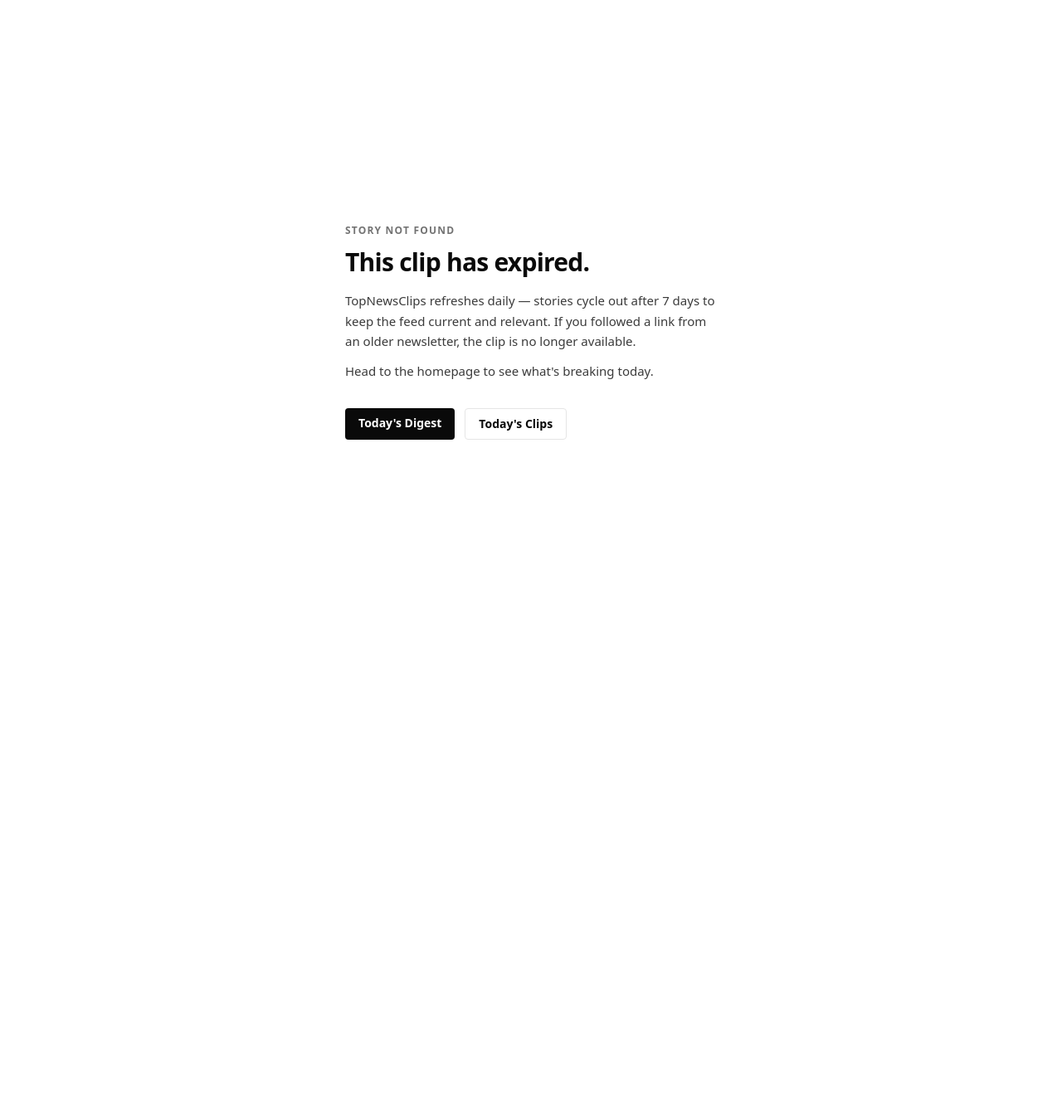
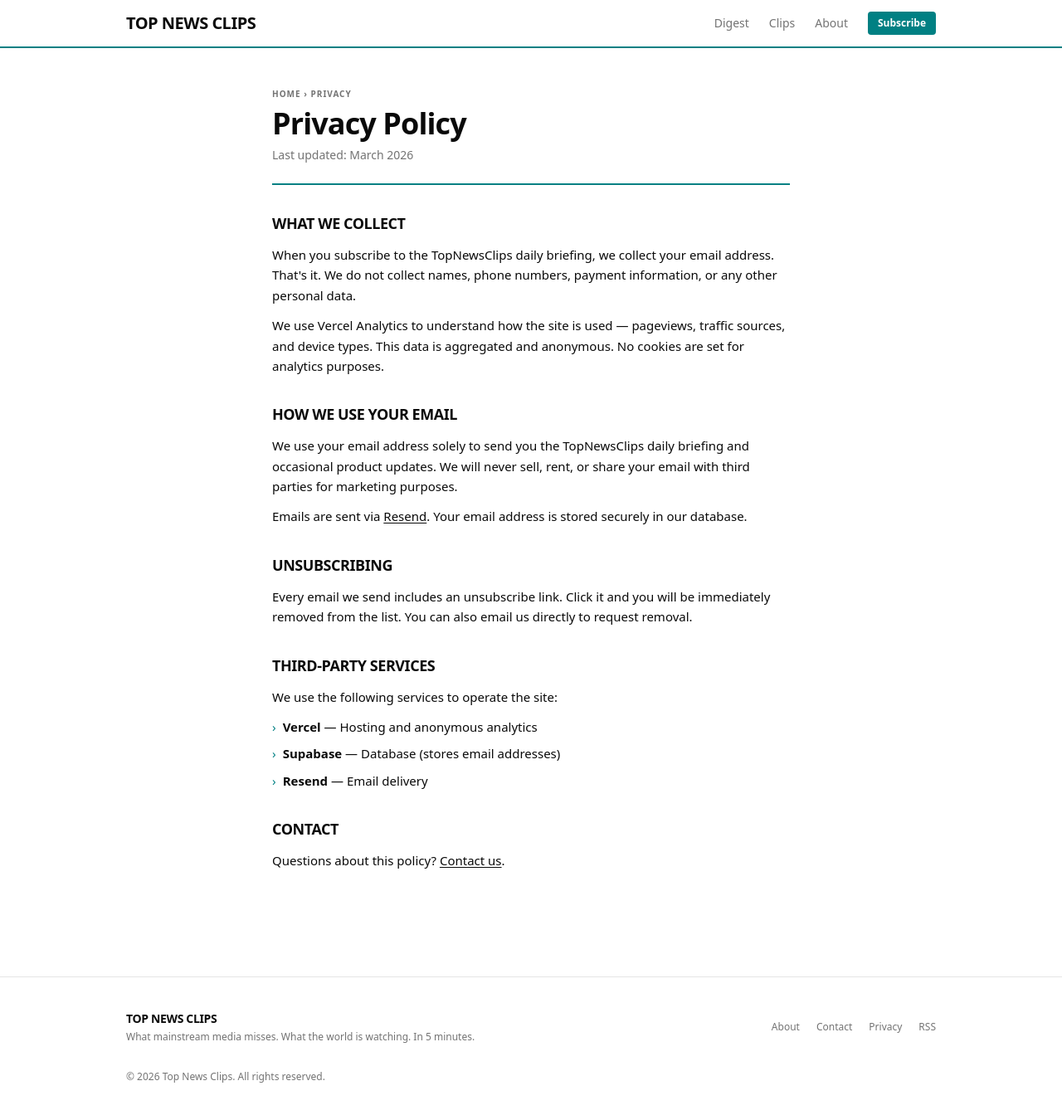
Before and after one commit to neuner76/topnewsclips, a Next.js app: page /privacy in a window 1280 px wide. Before the commit this address had no page. Shown: the whole page at 83% size. Before the commit the page ends 800 px from the top, so only its background shows below. Built offline with nearby package versions, Linux system fonts and the light colour scheme.

Commit message:
site architecture

```diff
--- /dev/null
+++ b/app/contact/page.tsx
@@ -0,0 +1,67 @@
+import type { Metadata } from 'next'
+import Header from '@/components/Header'
+import Footer from '@/components/Footer'
+import Link from 'next/link'
+
+export const metadata: Metadata = {
+  title: 'Contact — Top News Clips',
+  description: 'Get in touch with the Top News Clips team.',
+  alternates: { canonical: 'https://www.topnewsclips.com/contact' },
+}
+
+export default function ContactPage() {
+  return (
+    <>
+      <Header />
+      <main className="max-w-2xl mx-auto px-4 sm:px-6 py-12">
+
+        <div className="mb-8 border-b-2 border-[oklch(0.52_0.14_196)] pb-6">
+          <p className="text-[10px] font-bold tracking-widest text-muted-foreground uppercase mb-2">
+            <Link href="/" className="hover:text-foreground transition-colors">Home</Link>
+            {' › '}Contact
+          </p>
+          <h1 className="text-3xl sm:text-4xl font-black tracking-tight">Contact</h1>
+          <p className="text-sm text-muted-foreground mt-2">
+            What mainstream media misses. What the world is watching. In 5 minutes.
+          </p>
+        </div>
+
+        <div className="space-y-8 text-[15px] leading-relaxed">
+
+          <div className="space-y-4">
+            {[
+              {
+                label: 'Story tip or submission',
+                body: 'Found a story you think we should cover? Send us the URL and a one-line note on why it matters.',
+                email: 'tips@topnewsclips.com',
+              },
+              {
+                label: 'Corrections',
+                body: 'If something we published is wrong or misleading, we want to know. We take corrections seriously.',
+                email: 'corrections@topnewsclips.com',
+              },
+              {
+                label: 'Everything else',
+                body: 'Feedback, partnerships, press inquiries, or anything else.',
+                email: 'hello@topnewsclips.com',
+              },
+            ].map(({ label, body, email }) => (
+              <div key={label} className="p-5 border border-border rounded-lg">
+                <p className="text-xs font-bold tracking-widest text-[oklch(0.52_0.14_196)] uppercase mb-1">{label}</p>
+                <p className="text-sm text-muted-foreground mb-3">{body}</p>
+                <a
+                  href={`mailto:${email}`}
+                  className="text-sm font-semibold text-foreground hover:underline underline-offset-2"
+                >
+                  {email}
+                </a>
+              </div>
+            ))}
+          </div>
+
+        </div>
+      </main>
+      <Footer />
+    </>
+  )
+}
--- /dev/null
+++ b/app/privacy/page.tsx
@@ -0,0 +1,94 @@
+import type { Metadata } from 'next'
+import Header from '@/components/Header'
+import Footer from '@/components/Footer'
+import Link from 'next/link'
+
+export const metadata: Metadata = {
+  title: 'Privacy Policy — Top News Clips',
+  description: 'How Top News Clips collects, uses, and protects your information.',
+  alternates: { canonical: 'https://www.topnewsclips.com/privacy' },
+}
+
+export default function PrivacyPage() {
+  return (
+    <>
+      <Header />
+      <main className="max-w-2xl mx-auto px-4 sm:px-6 py-12">
+
+        <div className="mb-8 border-b-2 border-[oklch(0.52_0.14_196)] pb-6">
+          <p className="text-[10px] font-bold tracking-widest text-muted-foreground uppercase mb-2">
+            <Link href="/" className="hover:text-foreground transition-colors">Home</Link>
+            {' › '}Privacy
+          </p>
+          <h1 className="text-3xl sm:text-4xl font-black tracking-tight">Privacy Policy</h1>
+          <p className="text-sm text-muted-foreground mt-2">Last updated: March 2026</p>
+        </div>
+
+        <div className="prose prose-sm max-w-none space-y-8 text-[15px] leading-relaxed">
+
+          <section>
+            <h2 className="text-lg font-black tracking-tight uppercase mb-3">What we collect</h2>
+            <p>
+              When you subscribe to the TopNewsClips daily briefing, we collect your email address.
+              That&apos;s it. We do not collect names, phone numbers, payment information, or any
+              other personal data.
+            </p>
+            <p className="mt-3">
+              We use Vercel Analytics to understand how the site is used — pageviews, traffic sources,
+              and device types. This data is aggregated and anonymous. No cookies are set for
+              analytics purposes.
+            </p>
+          </section>
+
+          <section>
+            <h2 className="text-lg font-black tracking-tight uppercase mb-3">How we use your email</h2>
+            <p>
+              We use your email address solely to send you the TopNewsClips daily briefing and
+              occasional product updates. We will never sell, rent, or share your email with
+              third parties for marketing purposes.
+            </p>
+            <p className="mt-3">
+              Emails are sent via <a href="https://resend.com" className="underline underline-offset-2">Resend</a>.
+              Your email address is stored securely in our database.
+            </p>
+          </section>
+
+          <section>
+            <h2 className="text-lg font-black tracking-tight uppercase mb-3">Unsubscribing</h2>
+            <p>
+              Every email we send includes an unsubscribe link. Click it and you will be immediately
+              removed from the list. You can also email us directly to request removal.
+            </p>
+          </section>
+
+          <section>
+            <h2 className="text-lg font-black tracking-tight uppercase mb-3">Third-party services</h2>
+            <p>We use the following services to operate the site:</p>
+            <ul className="mt-3 space-y-2 list-none pl-0">
+              {[
+                { name: 'Vercel', purpose: 'Hosting and anonymous analytics' },
+                { name: 'Supabase', purpose: 'Database (stores email addresses)' },
+                { name: 'Resend', purpose: 'Email delivery' },
+              ].map(({ name, purpose }) => (
+                <li key={name} className="flex gap-2">
+                  <span className="text-[oklch(0.52_0.14_196)] shrink-0">›</span>
+                  <span><strong>{name}</strong> — {purpose}</span>
+                </li>
+              ))}
+            </ul>
+          </section>
+
+          <section>
+            <h2 className="text-lg font-black tracking-tight uppercase mb-3">Contact</h2>
+            <p>
+              Questions about this policy?{' '}
+              <Link href="/contact" className="underline underline-offset-2">Contact us</Link>.
+            </p>
+          </section>
+
+        </div>
+      </main>
+      <Footer />
+    </>
+  )
+}
--- a/app/story/[slug]/page.tsx
+++ b/app/story/[slug]/page.tsx
@@ -107,6 +107,16 @@ export default async function StoryPage({ params }: Props) {
   const fullDescription = (s.description ?? '').trim()
   const shortDescription = fullDescription.slice(0, 155)
 
+  const breadcrumbJsonLd = {
+    '@context': 'https://schema.org',
+    '@type': 'BreadcrumbList',
+    itemListElement: [
+      { '@type': 'ListItem', position: 1, name: 'Home', item: 'https://www.topnewsclips.com' },
+      { '@type': 'ListItem', position: 2, name: 'Clips', item: 'https://www.topnewsclips.com/?view=clips' },
+      ...(s.category ? [{ '@type': 'ListItem', position: 3, name: s.category.charAt(0).toUpperCase() + s.category.slice(1), item: canonicalUrl }] : []),
+    ],
+  }
+
   const jsonLd = {
     '@context': 'https://schema.org',
     '@graph': [
@@ -147,18 +157,27 @@ export default async function StoryPage({ params }: Props) {
     <>
       <script
         type="application/ld+json"
+        dangerouslySetInnerHTML={{ __html: JSON.stringify(breadcrumbJsonLd) }}
+      />
+      <script
+        type="application/ld+json"
         dangerouslySetInnerHTML={{ __html: JSON.stringify(jsonLd) }}
       />
       <Header />
       <main className="max-w-3xl mx-auto px-4 sm:px-6 py-8">
 
-        {/* Back */}
-        <Link
-          href="/"
-          className="inline-flex items-center gap-1 text-xs font-medium text-muted-foreground hover:text-foreground transition-colors mb-6"
-        >
-          ← Back to Today&apos;s Digest
-        </Link>
+        {/* Breadcrumb */}
+        <nav className="flex items-center gap-1.5 text-xs text-muted-foreground mb-6" aria-label="Breadcrumb">
+          <Link href="/" className="hover:text-foreground transition-colors">Home</Link>
+          <span>›</span>
+          <Link href="/?view=clips" className="hover:text-foreground transition-colors">Clips</Link>
+          {s.category && (
+            <>
+              <span>›</span>
+              <span className="capitalize">{s.category}</span>
+            </>
+          )}
+        </nav>
 
         {/* Archived banner */}
         {!s.published && (
--- a/components/Footer.tsx
+++ b/components/Footer.tsx
@@ -8,7 +8,7 @@ export default function Footer() {
           <div>
             <p className="font-bold text-sm tracking-tight">TOP NEWS CLIPS</p>
             <p className="text-xs text-muted-foreground mt-1">
-              The stories social media is talking about — that mainstream outlets ignore.
+              What mainstream media misses. What the world is watching. In 5 minutes.
             </p>
           </div>
           <nav className="flex items-center gap-5 text-xs text-muted-foreground">
@@ -21,6 +21,9 @@ export default function Footer() {
             <Link href="/privacy" className="hover:text-foreground transition-colors">
               Privacy
             </Link>
+            <Link href="/rss.xml" className="hover:text-foreground transition-colors">
+              RSS
+            </Link>
           </nav>
         </div>
         <p className="text-xs text-muted-foreground mt-8">
```
